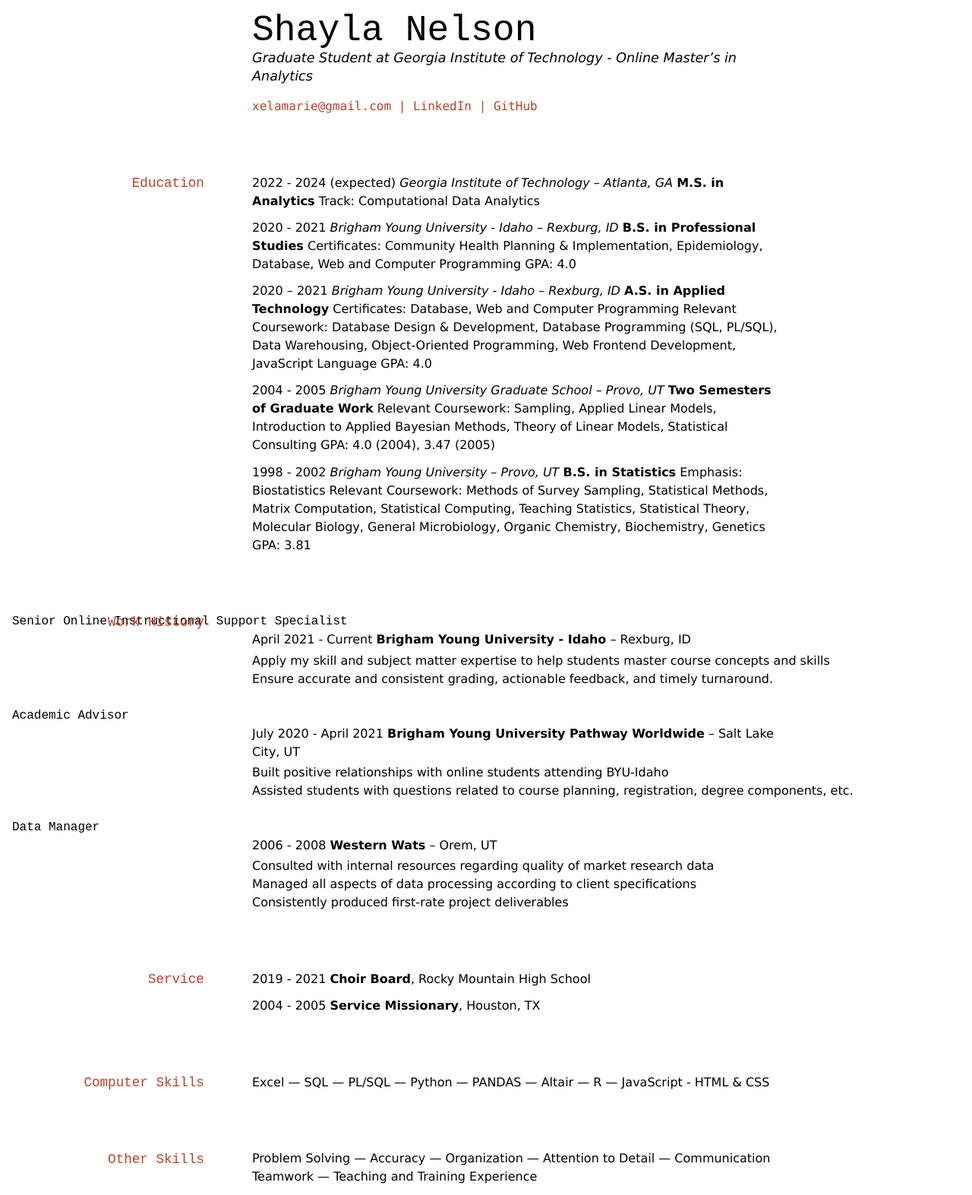
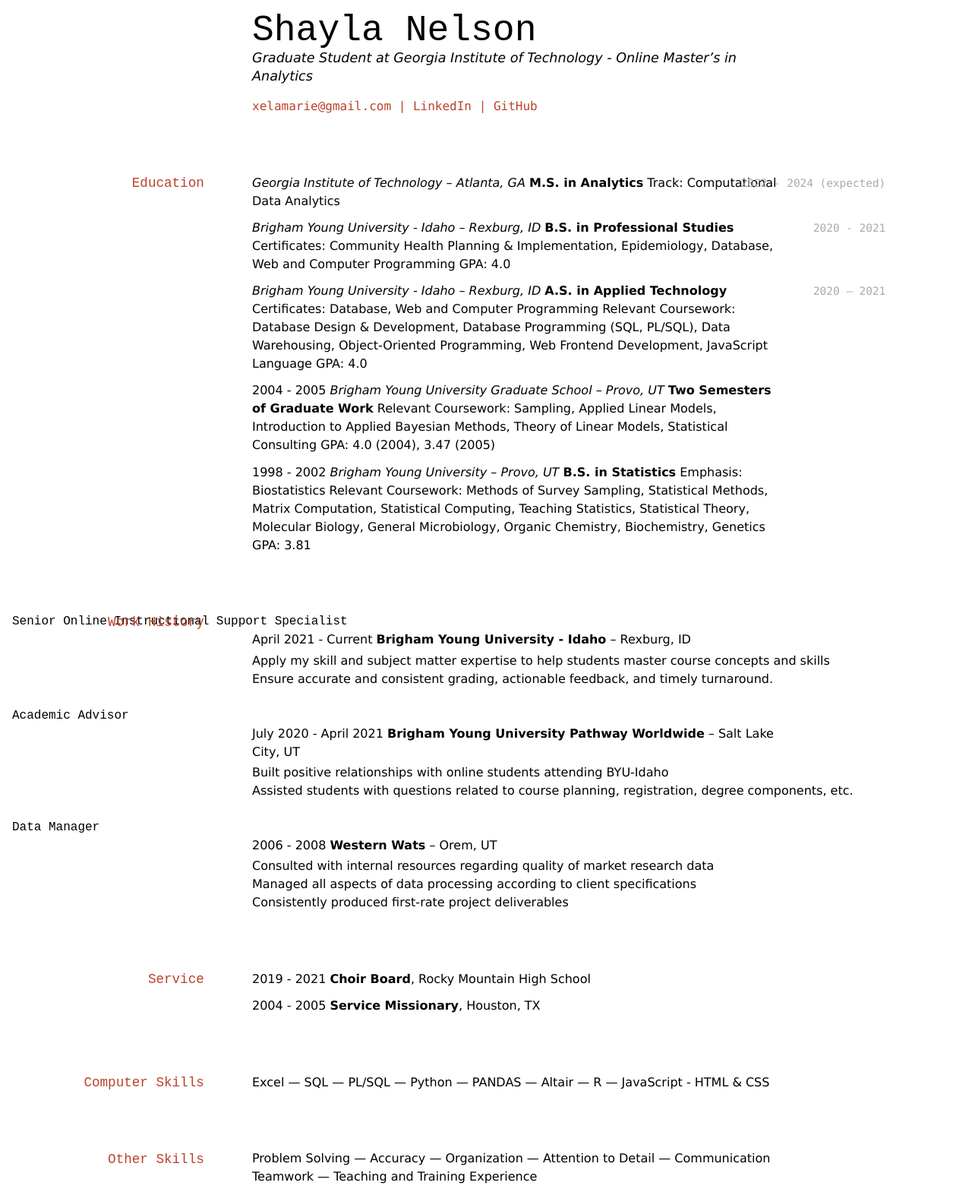
Before and after one commit to xelamarie/snelson_resume, a Jekyll site: the page built from docs/index.md, in a window 1280 px wide. Shown: the whole page at 76% size. Built offline with Jekyll 4.4.1, drawn with Linux system fonts in a browser that asks for light colours.

```diff
--- a/docs/index.md
+++ b/docs/index.md
@@ -13,18 +13,18 @@ Graduate Student at Georgia Institute of Technology - Online Master's in Analyti
 
 ## Education
 
-2022 - 2024 (expected)
+`2022 - 2024 (expected)`
 *Georgia Institute of Technology – Atlanta, GA*
 __M.S. in Analytics__
 Track: Computational Data Analytics
 
-2020 - 2021
+`2020 - 2021`
 *Brigham Young University - Idaho – Rexburg, ID*
 __B.S. in Professional Studies__
 Certificates: Community Health Planning & Implementation, Epidemiology, Database, Web and Computer Programming
 GPA: 4.0
 
-2020 – 2021
+`2020 – 2021`
 *Brigham Young University - Idaho – Rexburg, ID*
 __A.S. in Applied Technology__
 Certificates: Database, Web and Computer Programming
```
